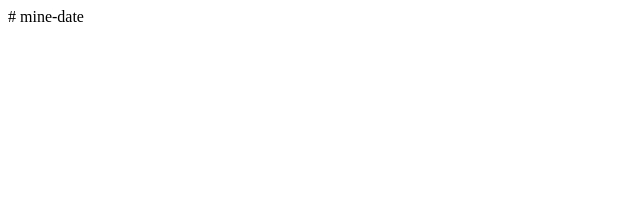
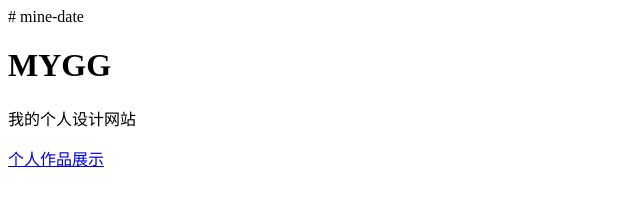
Before and after one commit to mygg-0615/mine-date, a plain HTML site: page index.html in a window 1280 px wide. Shown: the whole page, without its empty margins (0-640 px from the left). Drawn offline with Linux system fonts and the light colour scheme.

Commit message:
Update index.html

```diff
--- a/index.html
+++ b/index.html
@@ -1 +1,21 @@
 # mine-date
+<!DOCTYPE html>
+<html lang="zh-CN">
+<head>
+  <meta charset="UTF-8">
+  <meta name="viewport" content="width=device-width, initial-scale=1.0">
+  <title>MYGG</title>
+</head>
+
+<body>
+
+  <h1>MYGG</h1>
+
+  <p>我的个人设计网站</p>
+
+  <a href="./works/">
+    个人作品展示
+  </a>
+
+</body>
+</html>
```
